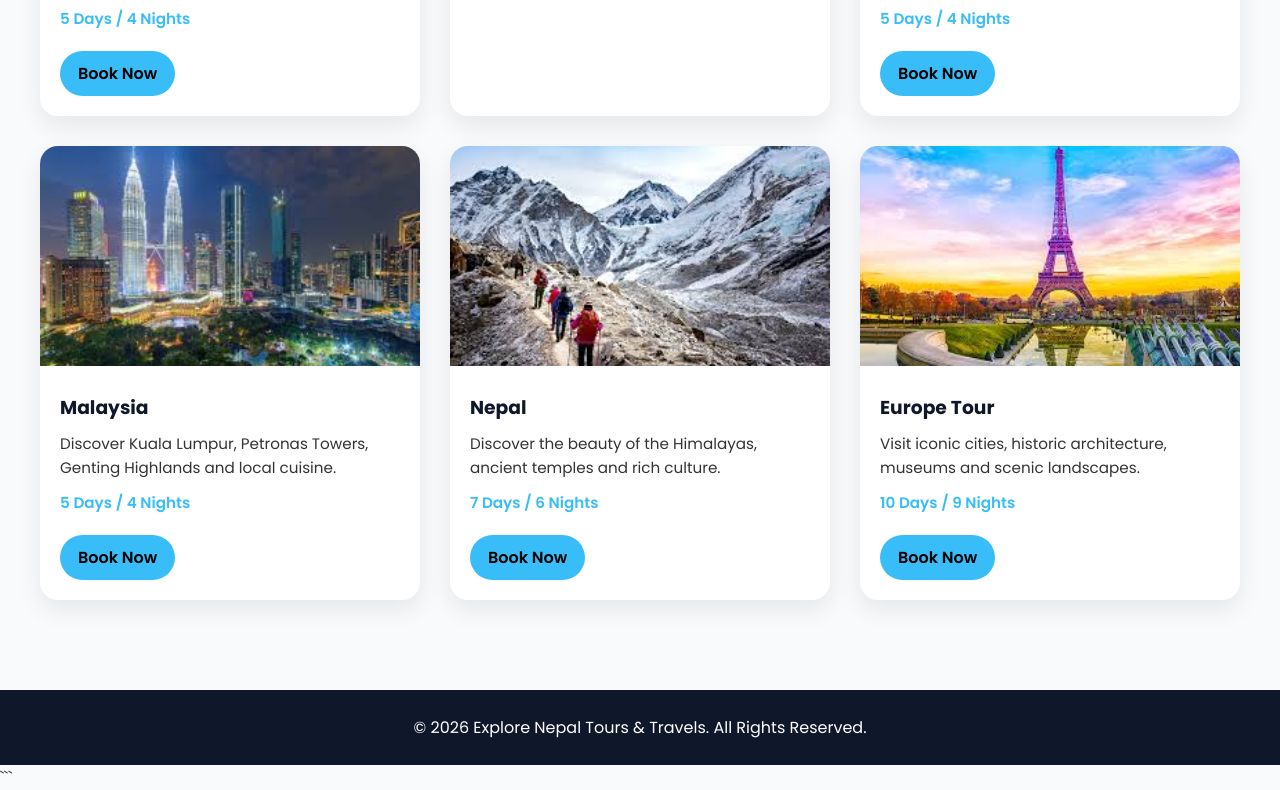
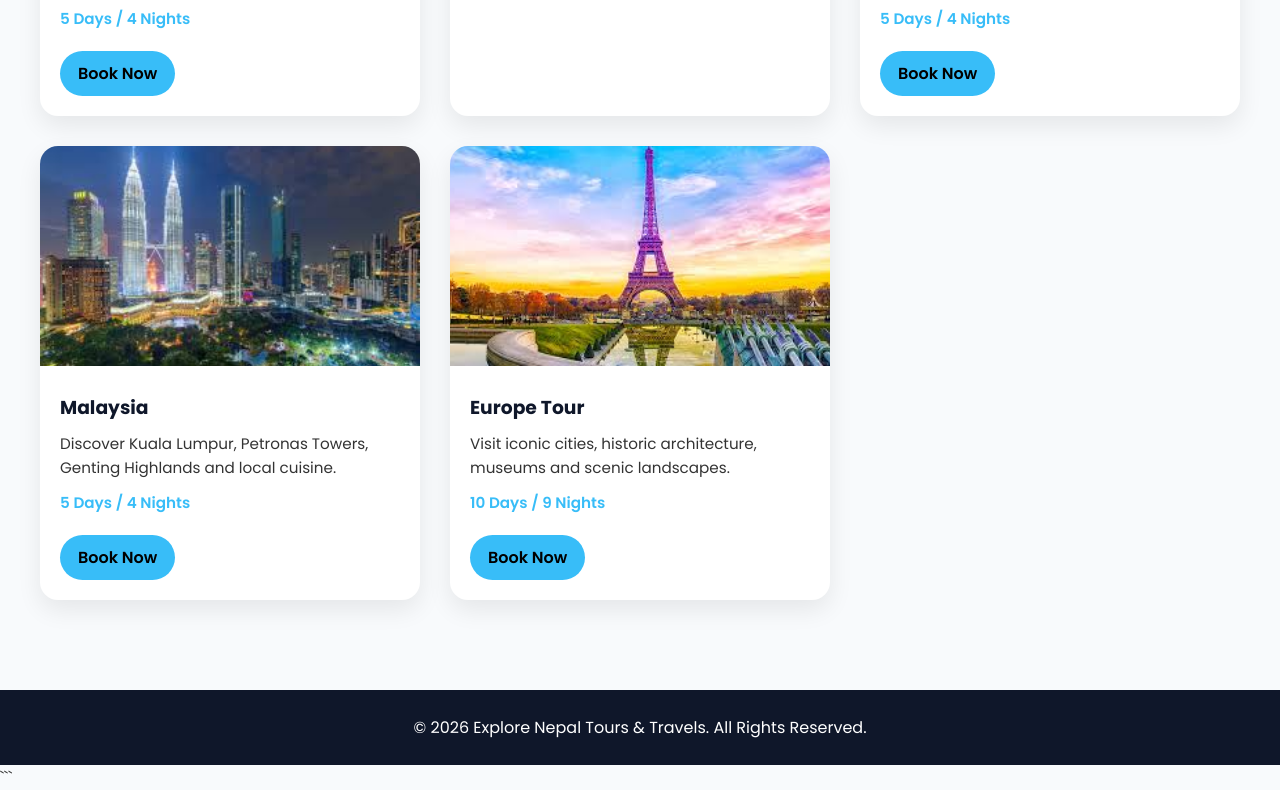
Before and after one commit to nikesh1-asus/Tours_Travels_Website, a plain HTML site: page international.html in a window 1280 px wide. Shown: the part 1088-1878 px from the top of the page. Drawn offline with Linux system fonts and the light colour scheme.

Commit message:
Chnage some

```diff
--- a/international.html
+++ b/international.html
@@ -348,16 +348,6 @@ footer{
 </div>
 
 <div class="tour-card">
-<img src="images/Nepall.jpg" alt="Nepal Tour">
-<div class="tour-content">
-<h3>Nepal</h3>
-<p>Discover the beauty of the Himalayas, ancient temples and rich culture.</p>
-<p class="duration">7 Days / 6 Nights</p>
-<a href="contact.html" class="btn">Book Now</a>
-</div>
-</div>
-
-<div class="tour-card">
 <img src="images/europe.jpg" alt="Europe Tour">
 <div class="tour-content">
 <h3>Europe Tour</h3>
```
